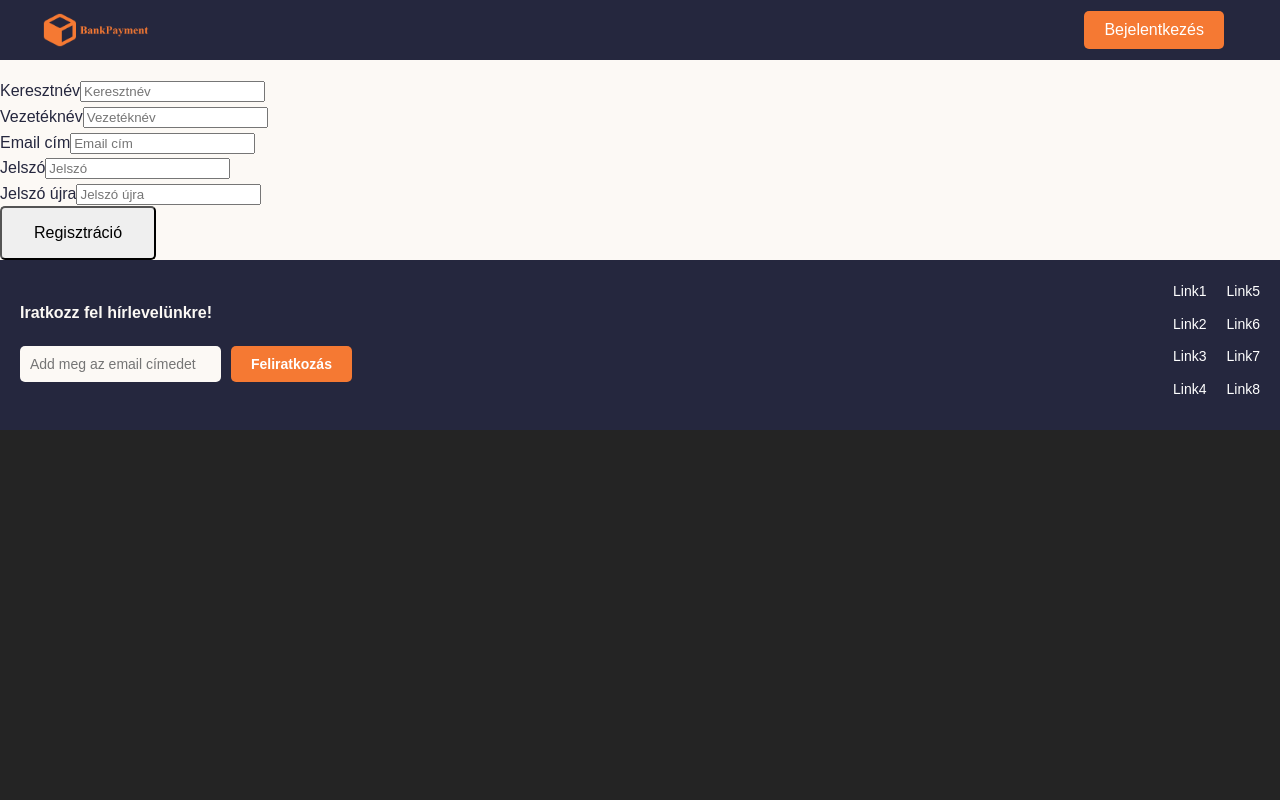
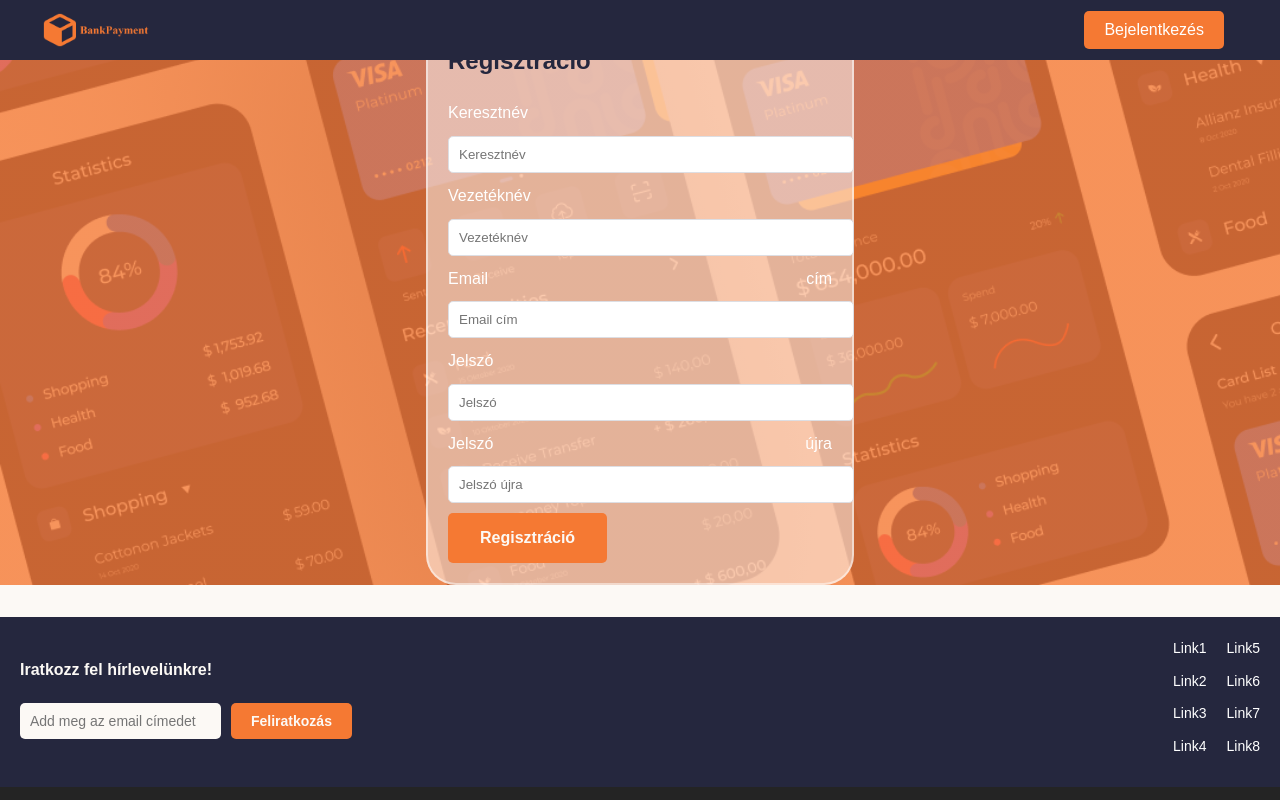
Before and after one commit to DomokosBenedek/Mobil_bank, a React (Vite) app in the folder frontend/: page /Regist in a window 1280 px wide. Built offline with nearby package versions, Linux system fonts and the light colour scheme.

Commit message:
style: images upload

```diff
--- a/frontend/src/components/common/Table.tsx
+++ b/frontend/src/components/common/Table.tsx
@@ -1,5 +1,5 @@
 import React, { useState } from 'react';
-import { placeholderIcon } from './img';
+import { Icon_Negative, Icon_Positive } from './img';
 import { TransactionProp } from '../Props/TransactionProp';
 import TransactionDetailsPopup from './popups/TransactionDetailsPopup';
 
@@ -33,7 +33,11 @@ const Table: React.FC<any> = ({ payments }) => {
           {payments.map((transaction: any, index: number) => (
             <tr key={index} onClick={() => handleRowClick(transaction)}>
               <td>
-                <img src={placeholderIcon} alt="icon" className="transaction-icon" />
+              {transaction.PaymentType === "Expense" ? (
+                  <img src={Icon_Negative} alt="icon" className="transaction-icon" />
+                ) : (
+                  <img src={Icon_Positive} alt="icon" className="transaction-icon" />
+                )}
                 <p>{transaction.id} ({transaction.category})</p>
               </td>
               <td>{new Date(transaction.createdAt).toLocaleDateString('hu-HU')}</td>
--- a/frontend/src/components/common/img.tsx
+++ b/frontend/src/components/common/img.tsx
@@ -2,6 +2,19 @@
 export const placeholderIcon = '/images/Placeholder_Icon.png';
 export const placeholderIcon_text = '/images/Placeholder_Icon_text.png';
 export const Icon_Profil_circle = '/images/Profil_circle.png';
+export const Icon_mail = '/images/mail_icon.png';
+export const Icon_phone = '/images/phone_icon.png';
+export const Icon_location = '/images/location_icon.png';
+export const Icon_Positive = '/images/Positive_icon_light.png';
+export const Icon_Negative = '/images/Negative_Icon_light.png';
+export const Icon_Arrow_white = '/images/Arrowe_icon_white.png';
+export const Icon_Arrow_dark = '/images/Arrowe_icon_dark.png';
+export const Icon_Home = '/images/Home_icon.png';
+export const Icon_Logout = '/images/Logout_icon.png';
+export const Icon_Chart = '/images/Chart_icon.png';
+export const Icon_Card = '/images/Card_icon.png';
+export const Icon_Profil = '/images/Profil_icon.png';
+export const Icon_Euro = '/images/Euro_icon.png';
 
 //Images
 export const placeholderImage = '/images/Placeholder_Image.png';
@@ -9,3 +22,8 @@ export const placeholderCard = '/images/Placeholder_Card.png';
 export const placeholderHero_image = '/images/Placeholder_Hero_Image.png';
 export const Card_newCard = '/images/Card_newCard.png';
 export const Card_Inactive = '/images/Card_EmptyInactive.png';
+export const Map_Image = '/images/Map_v1.png';
+
+//Flag
+export const Flag_EUR = '/images/EUR_flag.png';
+export const Flag_USD = '/images/USD_flag.png';
--- a/frontend/src/components/features/home/Home_main.tsx
+++ b/frontend/src/components/features/home/Home_main.tsx
@@ -1,4 +1,4 @@
-import { placeholderHero_image, placeholderIcon, placeholderImage } from "../../common/img";
+import { Icon_location, Icon_mail, Icon_phone, Map_Image, placeholderHero_image, placeholderIcon, placeholderImage } from "../../common/img";
 import "../../../design/home_page_elements/advantages.css";
 import "../../../design/home_page_elements/contact.css";
 import "../../../design/home_page_elements/functions.css";
@@ -244,7 +244,7 @@ export function Contact() {
       <div className="contact-text">
         <div className="contact-List">
           <div className="contact-object">
-            <img src={placeholderIcon} alt="Email Icon" />
+            <img src={Icon_mail} alt="Email Icon" />
             <div className="contact-object-text">
               <h6>Email</h6>
               <p>Írjon nekünk bátran!</p>
@@ -252,7 +252,7 @@ export function Contact() {
             </div>
           </div>
           <div className="contact-object">
-            <img src={placeholderIcon} alt="Telefon Icon" />
+            <img src={Icon_phone} alt="Telefon Icon" />
             <div className="contact-object-text">
               <h6>Telefon</h6>
               <p>Hívjon minket!</p>
@@ -260,7 +260,7 @@ export function Contact() {
             </div>
           </div>
           <div className="contact-object">
-            <img src={placeholderIcon} alt="Iroda Icon" />
+            <img src={Icon_location} alt="Iroda Icon" />
             <div className="contact-object-text">
               <h6>Iroda</h6>
               <p>Keressen fel személyesen!</p>
@@ -269,7 +269,7 @@ export function Contact() {
           </div>
         </div>
         <div className="contact-image">
-          <img src={placeholderImage} alt="Contact Illustration" />
+          <img src={Map_Image} alt="Contact Illustration" />
         </div>
       </div>
     </section>
--- a/frontend/src/components/features/profil/Changes.tsx
+++ b/frontend/src/components/features/profil/Changes.tsx
@@ -4,6 +4,7 @@ import LineChart from "../../common/charts/lineChart";
 import { Api } from "../../Props/ApiProp";
 import "../../../design/profil_page_element/changes.css";
 import CombinedLineChart from "../../common/charts/combinedLineChart";
+import { Flag_EUR, Flag_USD, Icon_Arrow_white } from "../../common/img";
 
 const Changes_Page = () => {
   const { fetchApiEur, fetchApiUsd } = logicks();
@@ -18,8 +19,8 @@ const Changes_Page = () => {
 
   const [selectedCurrency, setSelectedCurrency] = useState<string | null>(null);
 
-  const getIcon = (change: number) => {
-    return change >= 0 ? '⬆️' : '⬇️';
+  const getIconClass = (change: number) => {
+    return change >= 0 ? 'rotate-left' : 'rotate-right';
   };
 
   async function eurApi(date: string) {
@@ -95,11 +96,16 @@ const getCardClass = (change: number) => {
             const yesterdayRate = currency === "eur" ? eurExchangeRates[eurExchangeRates.length - 2]?.rate : usdExchangeRates[usdExchangeRates.length - 2]?.rate;
             const changePercentage = getChangePercentage(todayRate, yesterdayRate);
             const cardClass = getCardClass(parseFloat(changePercentage));
-            const icon = getIcon(parseFloat(changePercentage));
+            const iconClass = getIconClass(parseFloat(changePercentage));
             return (
               <div key={currency} className={`changes-card ${cardClass}`} onClick={() => handleCardClick(currency)}>
-                <div className="changes-card-icon">{icon}</div>
-                <div className="changes-card-name">{currency.toUpperCase()}</div>
+                <div className="changes-card-icon">
+                  <img src={Icon_Arrow_white} alt="Arrow" className={iconClass} />
+                </div>
+                <div className="changes-card-name">
+                  <img src={currency === "eur" ? Flag_EUR : Flag_USD} alt={currency === "eur" ? "Flag_EUR" : "Flag_USD"} />
+                    {currency.toUpperCase()}
+                    </div>
                 <div className="changes-card-value">{todayRate ? todayRate.toFixed(2) : 'N/A'} HUF</div>
                 <div className="changes-card-change">{yesterdayRate ? yesterdayRate.toFixed(2) : 'N/A'} ({changePercentage}%)</div>
               </div>
--- a/frontend/src/design/common/navbar.css
+++ b/frontend/src/design/common/navbar.css
@@ -11,7 +11,6 @@
   z-index: 1000;
 }
 
-/* Logó beállításai */
 .logo {
   flex: 0 0 auto;
 }
@@ -21,7 +20,6 @@
   object-fit: contain;
 }
 
-/* Navigációs linkek */
 .nav-links {
   display: flex;
   list-style: none;
--- /dev/null
+++ b/frontend/src/design/pages/regist.css
@@ -0,0 +1,55 @@
+.register-main{
+      background: linear-gradient(
+        rgba(245, 121, 51, 0.8),
+        rgba(245, 121, 51, 0.8)
+      ),
+      url('/images/Placeholder_Hero_Image.png');
+      background-size: cover;
+      background-position: center;
+      background-repeat: no-repeat;
+  }
+
+  .register-container {
+    border: 2px solid rgba(255, 255, 255, 0.5);
+    border-radius: 30px;
+    color: var(--white);
+    padding: 20px;
+    background-color: rgba(255, 255, 255, 0.5); /* Optional: Add a background color for better readability */
+    width: 30%;
+    margin: 0rem auto 2rem auto;
+  }
+
+  /* Form input styling */
+  .form-input {
+    margin-top: 10rem;
+    width: 100%;
+    padding: 10px;
+    margin: 10px 0;
+    border-radius: 5px;
+    border: 1px solid var(--dark-grey);
+    background-color: rgba(255, 255, 255);
+    color: var(--white);
+  }
+
+  /* Error message styling */
+  .error-message {
+    color: var(--orange);
+    font-weight: bold;
+  }
+
+  /* Submit button styling */
+  button.primary_v1 {
+    font-size: 1rem;
+    font-weight: bold;
+    color: var(--light-grey);
+    background: var(--orange);
+    border: none;
+    border-radius: 5px;
+    cursor: pointer;
+    transition: border-color 0.25s;
+  }
+
+  button.primary_v1:hover {
+    background-color: var(--orange-rgb) !important;
+    color: var(--light-grey);
+  }
--- a/frontend/src/design/profil_page_element/changes.css
+++ b/frontend/src/design/profil_page_element/changes.css
@@ -15,8 +15,8 @@ main .profile-main-changes{
     grid-template-rows: auto auto;
     padding: 0px;
     border-radius: 15px;
-    color: black; /* Szöveg színe fekete */
-    background-color: white; /* Háttér színe fehér */
+    color: black;
+    background-color: white;
     box-sizing: border-box;
 }
 
@@ -38,6 +38,18 @@ main .profile-main-changes{
     justify-content: flex-start;
     font-size: 1.5rem;
 }
+
+.changes-card-name img {
+    width: 1.2em;
+}
+
+.rotate-left {
+    transform: rotate(-90deg);
+  }
+
+  .rotate-right {
+    transform: rotate(90deg);
+  }
 
 .changes-card-value {
     display: flex;
--- a/frontend/src/design/profil_page_element/sidebar.css
+++ b/frontend/src/design/profil_page_element/sidebar.css
@@ -1,9 +1,9 @@
 .sidebar {
     width: 250px;
-    background-color: #0a1931; /* Sötétkék háttér */
-    color: #d3d3d3; /* Világosszürke szöveg */
-    top: 15vh; /* Középre igazítás */
-    border-radius: 0 20px 20px 0; /* Jobb felső és alsó sarok lekerekítése */
+    background-color: #0a1931;
+    color: #d3d3d3;
+    top: 15vh;
+    border-radius: 0 20px 20px 0;
     display: flex;
     flex-direction: column;
     align-items: center;
@@ -33,17 +33,17 @@
   }
 
   .sidebar .nav-links a img {
-    width: 20px; /* Kisebb ikonméret */
+    width: 20px;
     height: 20px;
     margin-right: 10px;
   }
 
   .sidebar .nav-links a:hover {
-    background-color: #1b2a4e; /* Sötétebb kék hover effekt */
+    background-color: #1b2a4e;
   }
 
   .sidebar .nav-links a.active {
-    font-weight: bold; /* Aktív link félkövér */
+    font-weight: bold;
   }
 
   .sidebar .sidebar-image {
--- a/frontend/src/pages/regist.tsx
+++ b/frontend/src/pages/regist.tsx
@@ -4,6 +4,7 @@ import { User } from "../components/Props/UserProp";
 import CostumeNavbar from "../components/common/navbar";
 import Footer from "../components/common/Footer";
 import Toast, { showToast } from "../components/common/CustomToast";
+import '../design/pages/regist.css'
 
 export default function Register() {
 
@@ -98,7 +99,7 @@ export default function Register() {
             <header>
                 <CostumeNavbar/>
             </header>
-            <main>
+            <main className="register-main">
                 <section>
                 <div className="register-container">
                     <h2>Regisztráció</h2>
@@ -170,7 +171,7 @@ export default function Register() {
                             />
                         </div>
                         {error && <p className="error-message">{error}</p>}
-                        <button type="submit" className="form-submit">
+                        <button type="submit" className="primary_v1">
                             Regisztráció
                         </button>
                     </form>
```
Also changed, not shown: frontend/src/components/features/profil/Sidebar.tsx (+7 -7 lines).
